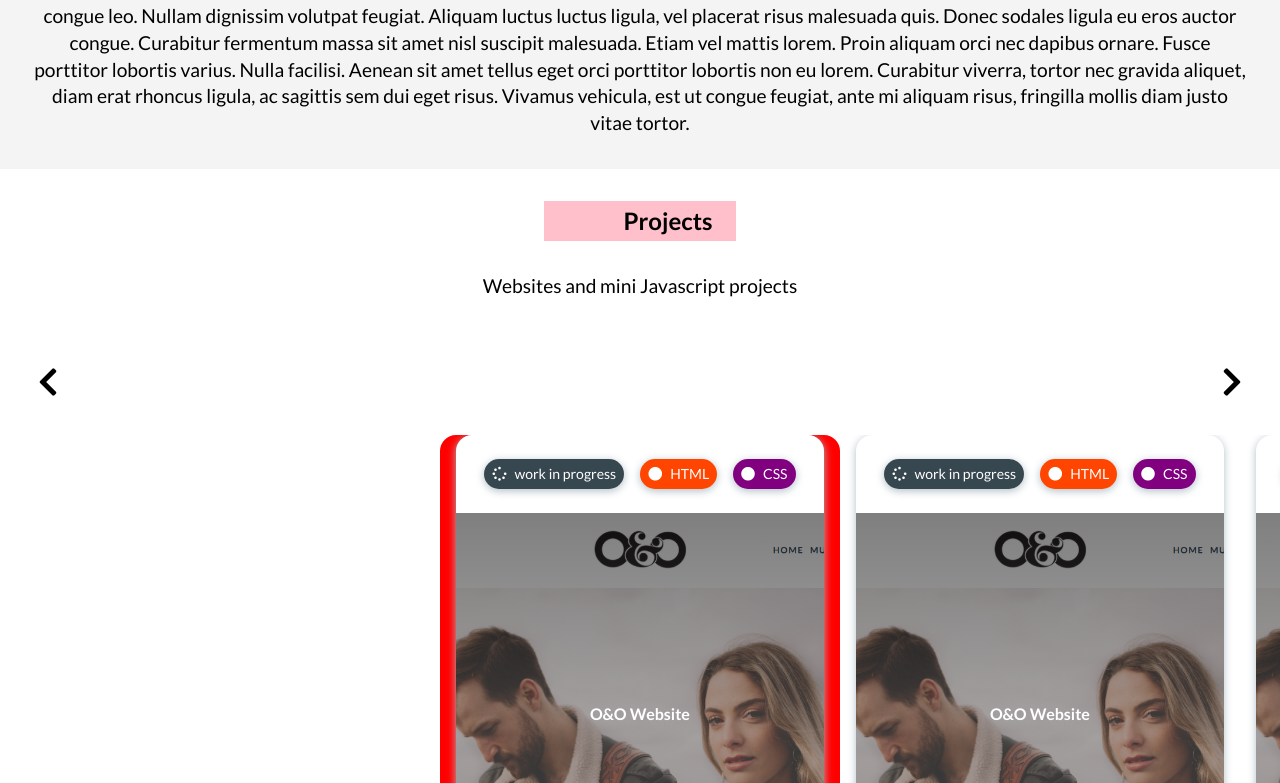
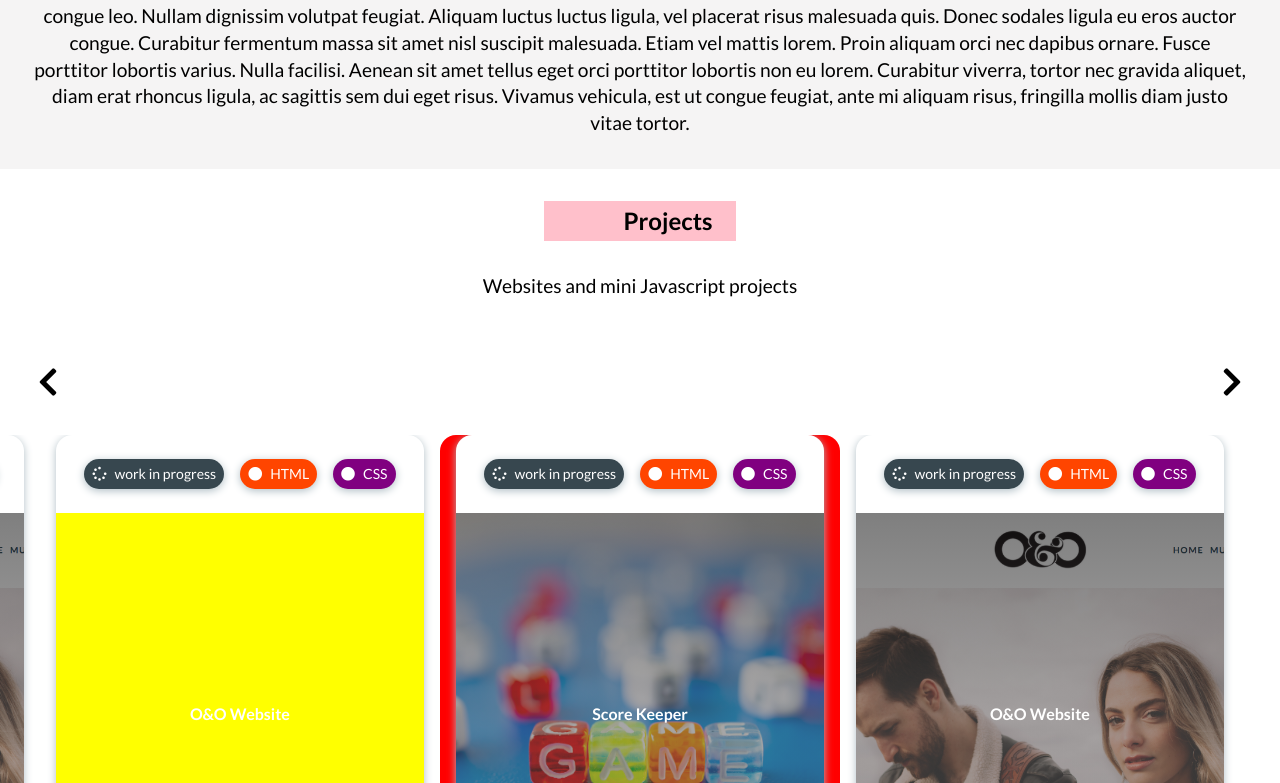
Before and after one commit to OrianP/FAC-application, a plain HTML site: page index.html in a window 1280 px wide. Both pictures are taken after a click on the button 48 px from the left and 1306 px from the top of the page. Shown: the part 923-1706 px from the top of the page. Drawn offline with Linux system fonts and the light colour scheme; a web font is replaced by a local one.

Commit message:
Projects section Write JS logic for infinite scroll slider

```diff
--- a/css/styles.css
+++ b/css/styles.css
@@ -172,7 +172,7 @@ section.projects {
     margin: 0 2rem;
 }
 
-.project-cards-flex {
+.project-cards-container {
     display: inline-flex;
     justify-content: space-between;
     overflow: hidden;
@@ -228,8 +228,6 @@ section.projects {
 
 .project-img {
     position: absolute;
-    background-image: linear-gradient(0deg, rgba(80, 78, 78, 0.5)50%, rgba(0, 0, 0, 0.5)),
-    url(/media/images/project-oandoduo.png);
     height: inherit;
     width: 100%;
     background-position: top;
@@ -237,6 +235,20 @@ section.projects {
     background-size: cover;
     justify-content: center;
     align-items: center;
+}
+
+.oando .project-img {
+    background-image: linear-gradient(0deg, rgba(80, 78, 78, 0.5)50%, rgba(0, 0, 0, 0.5)),
+    url(/media/images/project-oandoduo.png);
+}
+
+.score-keeper .project-img {
+    background-image: linear-gradient(0deg, rgba(80, 78, 78, 0.5)50%, rgba(0, 0, 0, 0.5)), url(/media/images/andrey-metelev-DEuansgqjns-unsplash.jpg);
+}
+
+.tribute-page .project-img {
+    background-color: yellow;
+    /* background-image: linear-gradient(0deg, rgba(80, 78, 78, 0.5)50%, rgba(0, 0, 0, 0.5)), url(/media/images/banner-leone-venter-unsplash.jpg); */
 }
 
 .project-title {
@@ -470,6 +482,7 @@ section.projects {
     flex-direction: column;
     align-items: center;
     justify-content: center;
+    overflow: hidden;
 }
 
 .music-section h2 {
--- a/index.html
+++ b/index.html
@@ -57,8 +57,8 @@
             <button class="next-btn"><i class="fas fa-chevron-right"></i></button>
         </div>
         <div class="view-port">
-            <div class="project-cards-flex grid">
-                <div class="card-container">
+            <div class="project-cards-container grid">
+                <div class="card-container oando">
                     <div class="tag-container flex">
                         <span class="wip-tag"><i class="fas fa-spinner"></i>work in progress</span>
                         <span class="html-tag"><i class="fas fa-circle"></i>HTML</span>
@@ -82,7 +82,7 @@
                         </div>
                     </div>
                 </div>
-                <div class="card-container">
+                <div class="card-container tribute-page">
                     <div class="tag-container flex">
                         <span class="wip-tag"><i class="fas fa-spinner"></i>work in progress</span>
                         <span class="html-tag"><i class="fas fa-circle"></i>HTML</span>
@@ -107,14 +107,14 @@
                     </div>
                     <button class="next-btn"></button>
                 </div>
-                <div class="card-container">
+                <div class="card-container score-keeper ">
                     <div class="tag-container flex">
                         <span class="wip-tag"><i class="fas fa-spinner"></i>work in progress</span>
                         <span class="html-tag"><i class="fas fa-circle"></i>HTML</span>
                         <span class="css-tag"><i class="fas fa-circle"></i>CSS</span>
                     </div>
                     <div class="img-and-info-container">
-                        <div class="project-img flex"><h3 class="project-title">O&O Website</h3></div>
+                        <div class="project-img flex"><h3 class="project-title">Score Keeper</h3></div>
                         <div class="info-container">
                             <h3 class="info-project-title">Band Website</h3>
                             <p class="info-text">This is a short project description that outlines the purpose of the project and what inspired it's creation</p>
--- a/script.js
+++ b/script.js
@@ -79,7 +79,7 @@ let typeSpeed = 150;
         // pause before typing next phrase
         typeSpeed = 800
     }
-    console.log(typeSpeed);
+    // console.log(typeSpeed);
     // console.log(setTimeout.id);
     setTimeout(typeEffect, typeSpeed);
 }());
@@ -92,6 +92,78 @@ const projects = document.querySelector('.projects');
 
 // set CSS variable for the tag-container-height dynamically to use in calc function (see CSS line 195)
 projects.style.setProperty('--tag-container-height', `${tagContainer.clientHeight}px`);
+
+const btnNext = document.querySelector('.next-btn');
+const btnPrev = document.querySelector('.prev-btn');
+const cardsContainer = document.querySelector('.project-cards-container');
+let currentCardIndex = 1;
+
+// clone first and last card for infinite slider effect
+const firstCardClone = cardsContainer.children[0].cloneNode(true);
+const lastCardClone = cardsContainer.children[cardsContainer.children.length - 1].cloneNode(true);
+
+// insert clones at beginning and end of cardsContainer
+cardsContainer.insertBefore(lastCardClone, cardsContainer.children[0]);
+cardsContainer.appendChild(firstCardClone);
+
+// set initial cardsContainer position to show the real first card (not the clone) which is now at index 1
+cardsContainer.style.transitionDuration = '0ms';
+cardsContainer.style.transform = `translate(-25rem)`;
+
+// Event Listeners
+
+btnNext.addEventListener('click', () => {
+    // index of clone card
+    const lastCardIndex = cardsContainer.children.length - 1;
+    if (currentCardIndex < lastCardIndex) {
+        currentCardIndex++;
+        transitionCard();
+
+        // when the last card (which is a clone of the first)  is reached, transition to the first card for an infinite scrolling effect
+        // the transitionCard function in the first if statement runs, the clone is seen for 600ms and then the 'invisible' transition runs and the index is reset to the first real card
+        if(currentCardIndex === lastCardIndex) {
+            setTimeout(() => {
+                cardsContainer.style.transitionDuration = '0ms';
+                cardsContainer.style.transform = `translate(-25rem)`;
+                currentCardIndex = 1;
+                // console.log({lastCardIndex, currentCardIndex});
+                // console.log(cardsContainer.style.transform);
+            }, 600);
+
+        }
+        // console.log({lastCardIndex, currentCardIndex});
+        // console.log(cardsContainer.style.transform);
+    }
+
+})
+
+btnPrev.addEventListener('click', () => {
+    // the index of the last real card (not the clone)
+    const lastCardIndex = cardsContainer.children.length - 2;
+    // the initial currentCardIndex is set to 1 in global scope therefore the first if statement transition function will run and the currentCardIndex will be decremented to 0, which will cause the second if statement to run 600ms later
+    if (currentCardIndex > 0) {
+        currentCardIndex--;
+        transitionCard();
+        console.log(currentCardIndex);
+
+        if(currentCardIndex === 0) {
+            setTimeout(() => {
+                cardsContainer.style.transitionDuration = '0ms';
+                cardsContainer.style.transform = `translate(-${lastCardIndex * 25}rem)`;
+                currentCardIndex = lastCardIndex;
+                console.log({lastCardIndex, currentCardIndex});
+            }, 600);
+            console.log({lastCardIndex, currentCardIndex});
+        }
+    }
+})
+
+// Functions
+
+const transitionCard = () => {
+    cardsContainer.style.transitionDuration = '500ms';
+    cardsContainer.style.transform = `translate(-${currentCardIndex * 25}rem)`;
+}
 
 
 // Music Player
@@ -200,7 +272,8 @@ function setProgress (e) {
     audio.currentTime = (clickX / width) * duration;
 }
 
-// event listeners
+// Event Listeners
+
 // play and pause btns
 playBtn.addEventListener('click', () => {
     const isPlaying = musicContainer.classList.contains("play");
```
Also changed, not shown: media/images/andrey-metelev-DEuansgqjns-unsplash.jpg (added).
